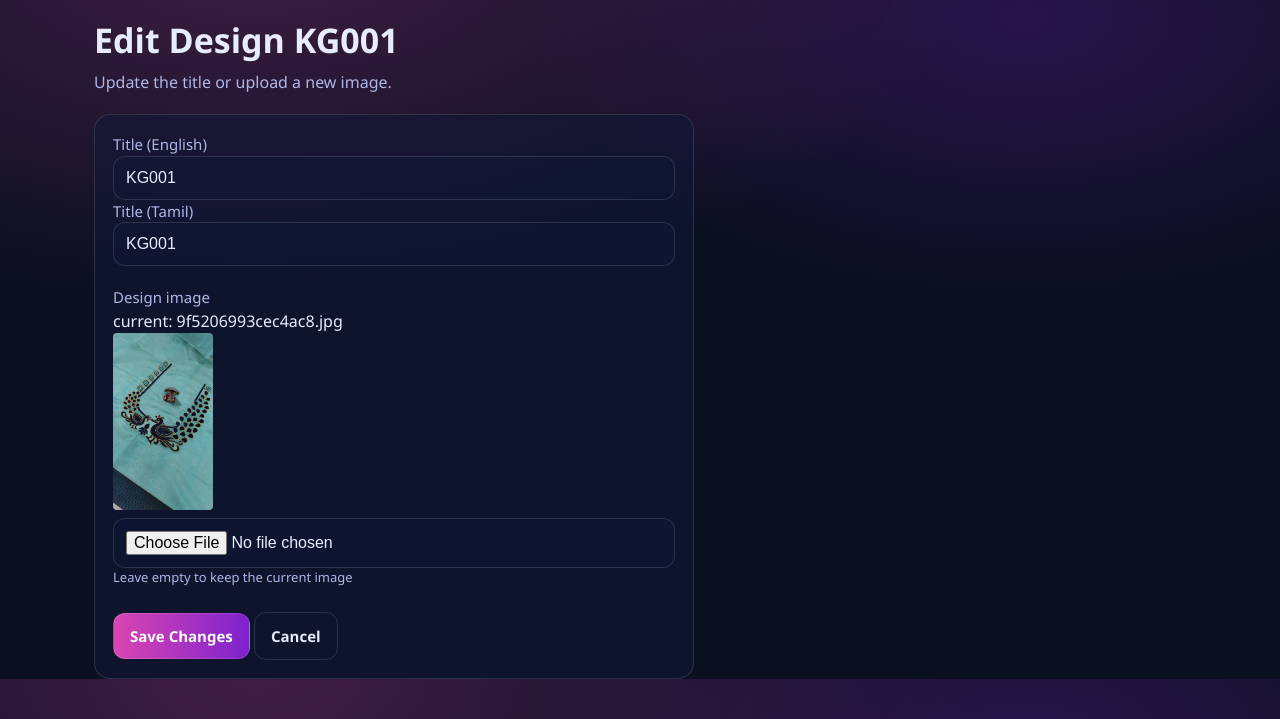
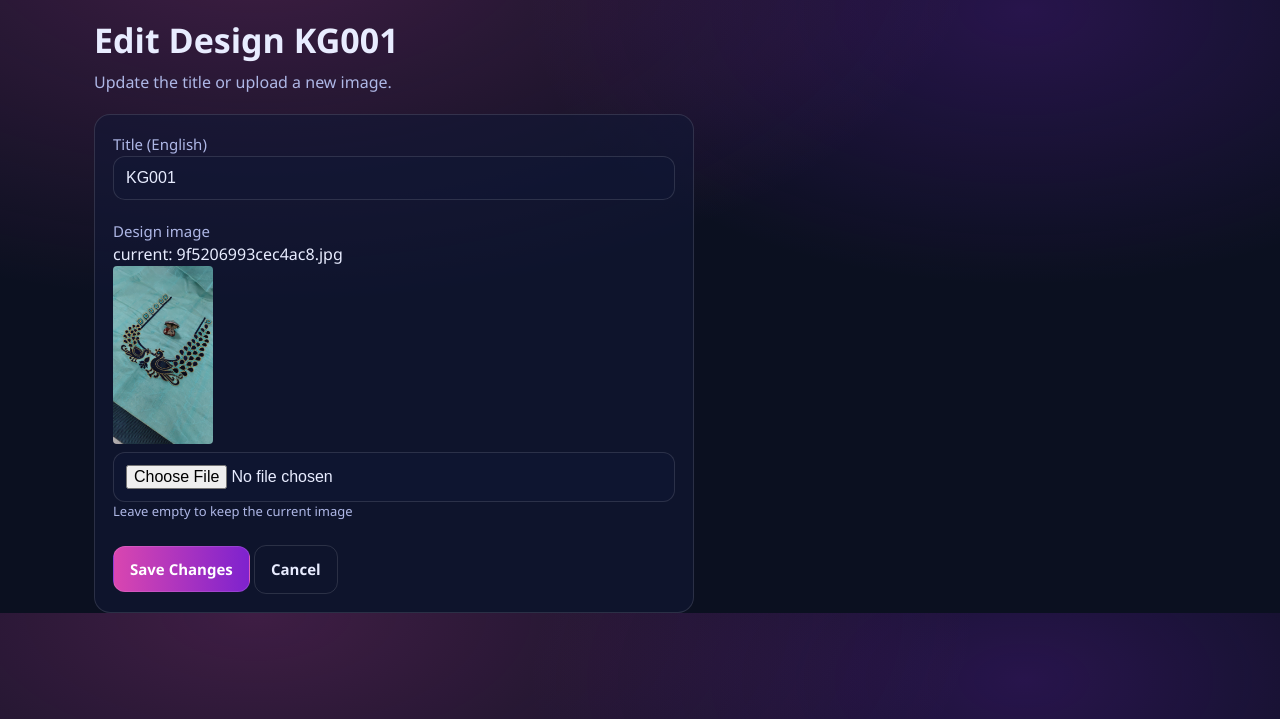
Before and after one commit to shanthosh830/kannagroups24, a Flask app: page /admin/designs/1/edit in a window 1280 px wide. Shown: the part 57-776 px from the top of the page. Run offline with Flask 3, Linux system fonts and the light colour scheme; a user stored in the database is signed in; data comes from the database, SQL or seed files in the repository; some libraries are stand-ins or nearby versions.

Commit message:
Remove Tamil language fields and display in admin panel, clean tracked pycache

```diff
--- a/app/forms.py
+++ b/app/forms.py
@@ -13,7 +13,6 @@ class AdminLoginForm(FlaskForm):
 
 class DesignForm(FlaskForm):
     title_en = StringField("Title (English)", validators=[DataRequired(), Length(max=200)])
-    title_ta = StringField("Title (Tamil)", validators=[DataRequired(), Length(max=200)])
     image = FileField("Design image", validators=[DataRequired(), FileAllowed(["jpg", "jpeg", "png", "webp"])])
 
 
--- a/app/routes/admin.py
+++ b/app/routes/admin.py
@@ -140,7 +140,7 @@ def design_new_post(slug: str):
     d = Design(
         service_id=service.id,
         title_en=form.title_en.data.strip(),
-        title_ta=form.title_ta.data.strip(),
+        title_ta=form.title_en.data.strip(),
         image_filename=""  # will set later
     )
 
@@ -195,14 +195,13 @@ def design_details_edit(design_id: int):
 def design_details_edit_post(design_id: int):
     d = Design.query.get_or_404(design_id)
     title_en = request.form.get("title_en", "").strip()
-    title_ta = request.form.get("title_ta", "").strip()
 
-    if not title_en or not title_ta:
-        flash("Titles cannot be empty.", "error")
+    if not title_en:
+        flash("Title cannot be empty.", "error")
         return redirect(url_for("admin.design_details_edit", design_id=d.id))
 
     d.title_en = title_en
-    d.title_ta = title_ta
+    d.title_ta = title_en
 
     file = request.files.get("image")
     if file and file.filename != "":
--- a/app/templates/admin/dashboard.html
+++ b/app/templates/admin/dashboard.html
@@ -11,7 +11,6 @@
     {% for s in services %}
       <div class="card">
         <div class="card-title">{{ s.name_en }}</div>
-        <div class="muted">{{ s.name_ta }}</div>
         <div class="card-actions">
           <a class="btn btn-outline" href="{{ url_for('public.service_detail', slug=s.slug) }}" target="_blank" rel="noreferrer">View public</a>
           {% if s.slug == 'stitching' %}
--- a/app/templates/admin/design_edit.html
+++ b/app/templates/admin/design_edit.html
@@ -18,13 +18,6 @@
     {% endif %}
   </div>
 
-  <div class="field">
-    {{ form.title_ta.label }}
-    {{ form.title_ta }}
-    {% if form.title_ta.errors %}
-      <div class="form-error">{{ form.title_ta.errors[0] }}</div>
-    {% endif %}
-  </div>
 
   <div class="field" style="margin-top:20px;">
     {{ form.image.label }} current: {{ design.image_filename }}
--- a/app/templates/admin/design_new.html
+++ b/app/templates/admin/design_new.html
@@ -4,7 +4,7 @@
 {% block content %}
   <div class="page-header">
     <h1>Upload Design</h1>
-    <p class="muted">{{ service.name_en }} / {{ service.name_ta }}</p>
+    <p class="muted">{{ service.name_en }}</p>
   </div>
 
   <form class="form" method="post" enctype="multipart/form-data" action="{{ url_for('admin.design_new_post', slug=service.slug) }}">
@@ -12,10 +12,6 @@
     <label>
       {{ form.title_en.label }}
       {{ form.title_en(class_="input", placeholder="Design title") }}
-    </label>
-    <label>
-      {{ form.title_ta.label }}
-      {{ form.title_ta(class_="input", placeholder="டிசைன் தலைப்பு") }}
     </label>
     <label>
       Images
--- a/app/templates/admin/designs_list.html
+++ b/app/templates/admin/designs_list.html
@@ -19,7 +19,6 @@
 
         <div>
           <strong style="display: block; font-size: 1.1rem; margin-top: 8px;">{{ ds.title_en }}</strong>
-          <span class="muted" style="font-size: 0.9rem;">{{ ds.title_ta }}</span>
         </div>
 
         <div style="font-size: 0.9rem;">
```
